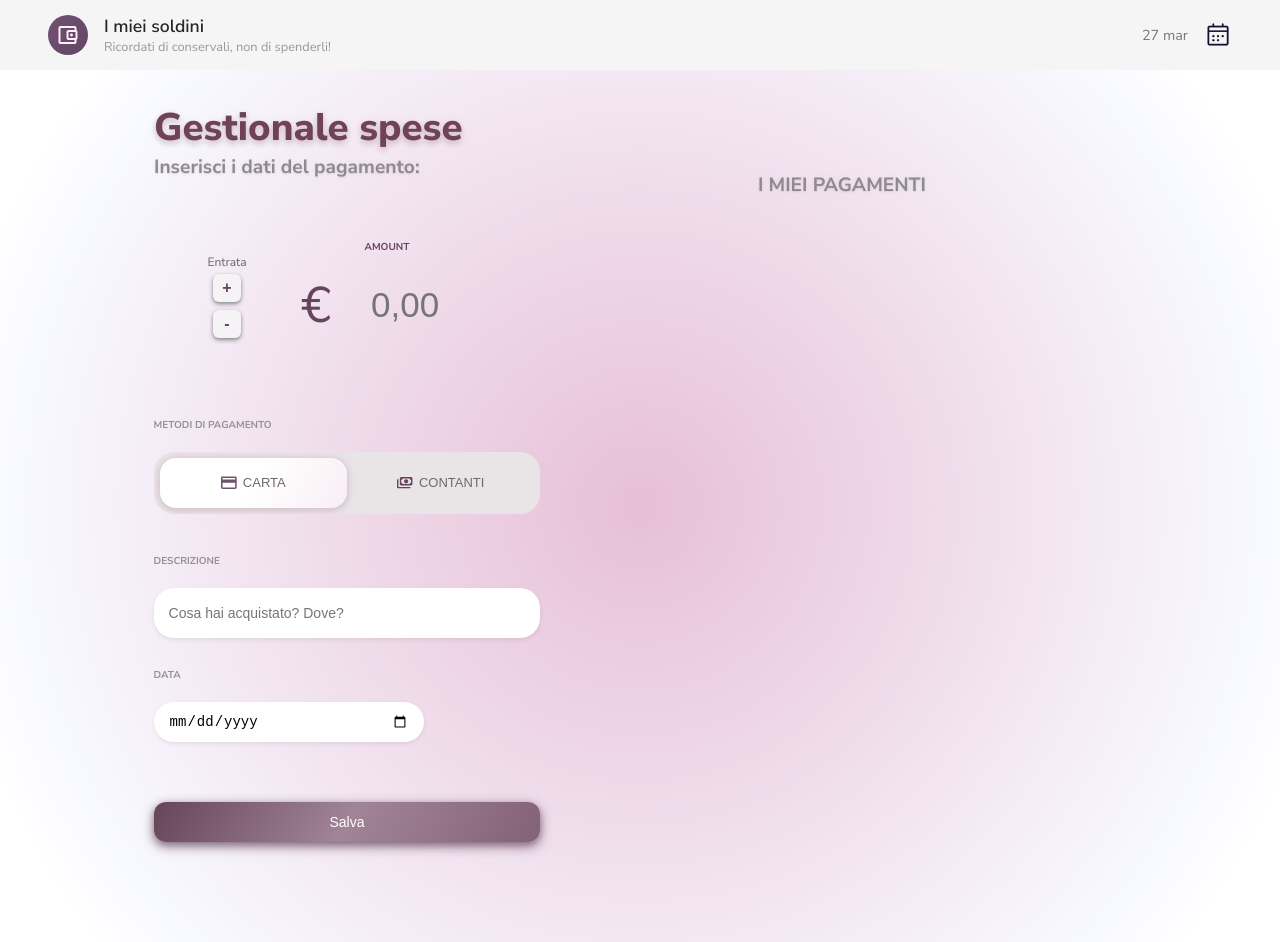
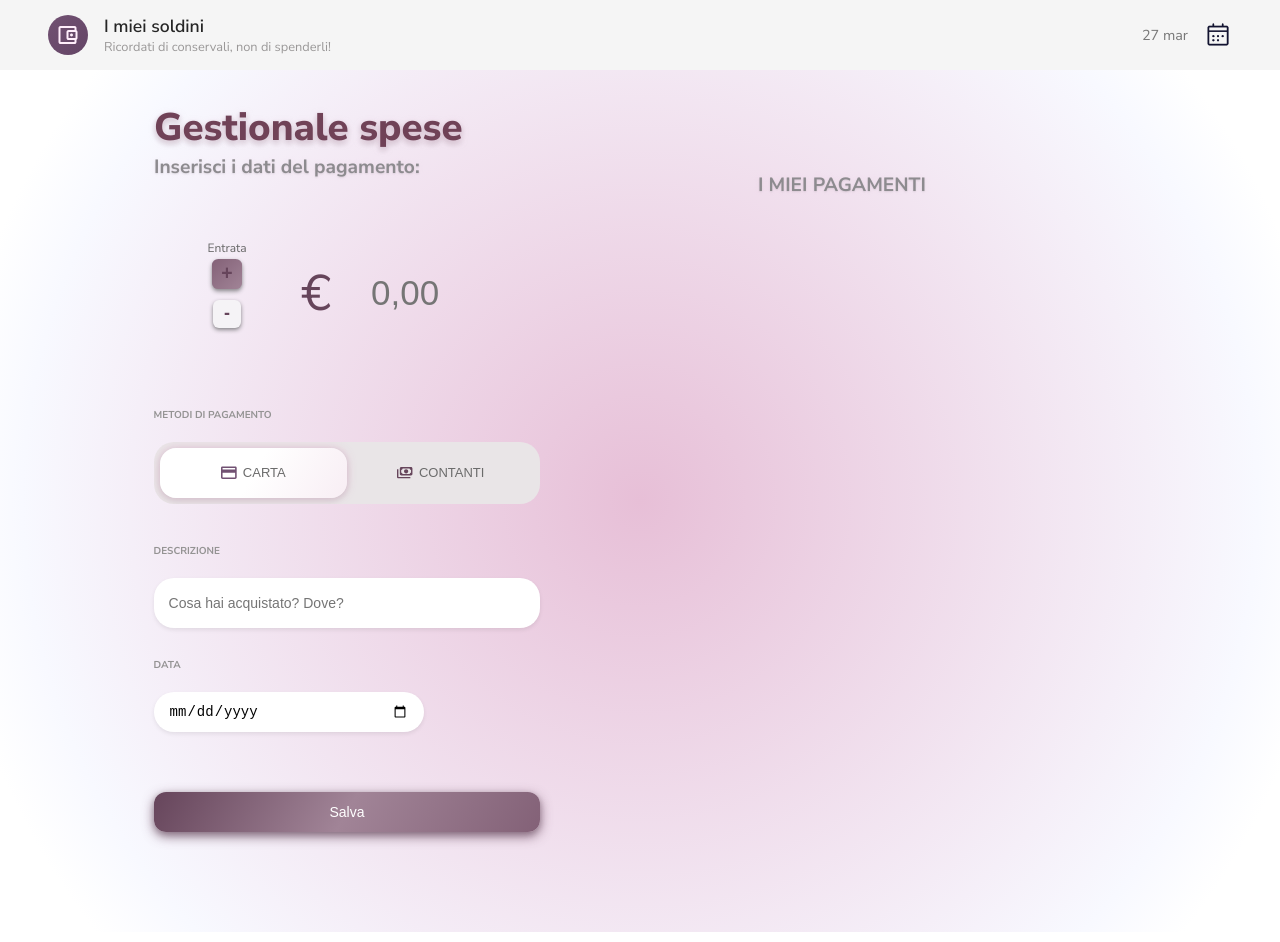
Before and after one commit to Vittoriatosi2006/Gestionale-spese, a React (Vite) app: page / in a window 1280 px wide. Built offline with nearby package versions, Linux system fonts and the light colour scheme; a web font is replaced by a local one.

Commit message:
modifiche css

```diff
--- a/src/NewEntry.css
+++ b/src/NewEntry.css
@@ -63,11 +63,6 @@
   align-items: center;
   margin-top: 60px;
 }
-.amount {
-  font-size: 10px;
-  color: #66455b;
-  padding-left: 80px;
-}
 
 .importo {
   display: flex;
@@ -83,7 +78,7 @@
 .segno {
   display: flex;
   flex-direction: column;
-  gap: 8px;
+  gap: 12px;
   margin-right: 10px;
   margin-left: 10px;
   align-items: center;
@@ -95,7 +90,7 @@
   border-radius: 6px;
   border: none;
   cursor: pointer;
-  font-size: 16px;
+  font-size: 18px;
   font-weight: bold;
   background-color: #f5f3f6;
   color: #66455b;
@@ -129,9 +124,22 @@
 }
 
 .segno-attivo {
-  background-color: #836177;
+  background: linear-gradient(135deg, #836177, #a18497);
   color: white;
+
+  transform: scale(1.08);
+
+  box-shadow:
+    #6e4f61 0px 4px 10px,
+    rgba(0, 0, 0, 0.25) 0px 2px 6px;
 }
+.segno-attivo:hover {
+  transform: scale(1.12);
+  box-shadow:
+    #6e4f61 0px 6px 14px,
+    rgba(0, 0, 0, 0.3) 0px 3px 8px;
+}
+
 .segno-container {
   display: flex;
   flex-direction: column;
--- a/src/NewEntry.tsx
+++ b/src/NewEntry.tsx
@@ -24,8 +24,6 @@ export default function NewEntry({ onSalva }: NewEntryProps) {
       </div>
 
       <div className="seconda-parte">
-        <h3 className="amount">AMOUNT</h3>
-
         <div className="importo">
           <div className="segno-container">
             <span className="tipo-operazione">
```
